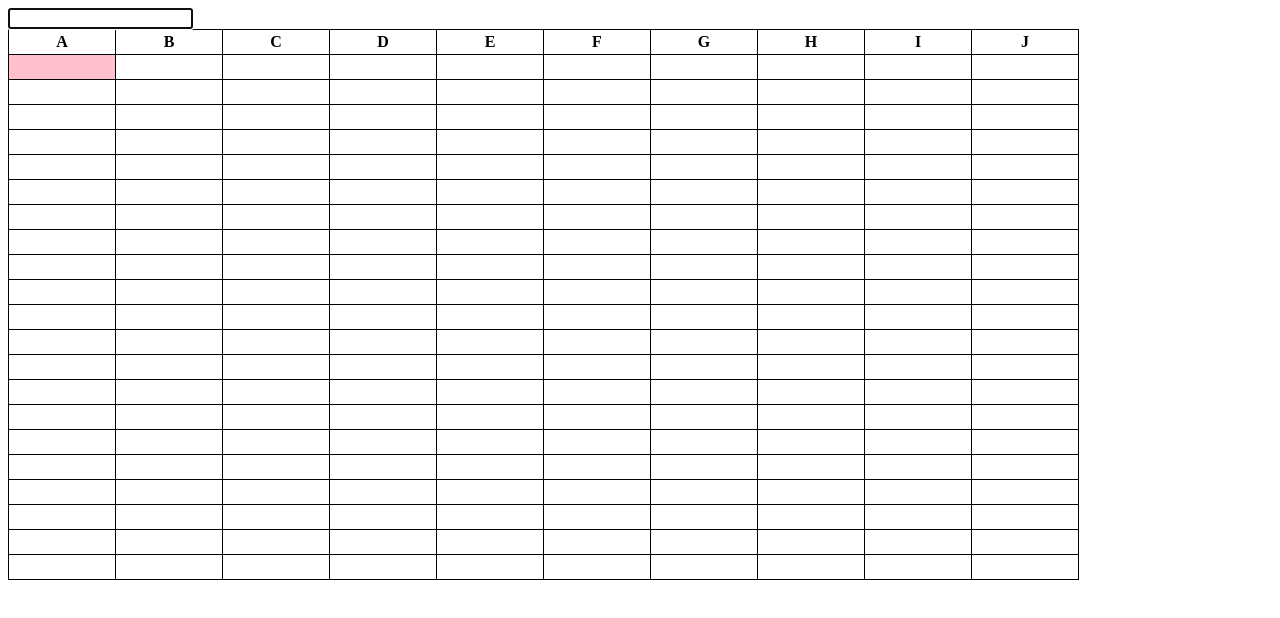
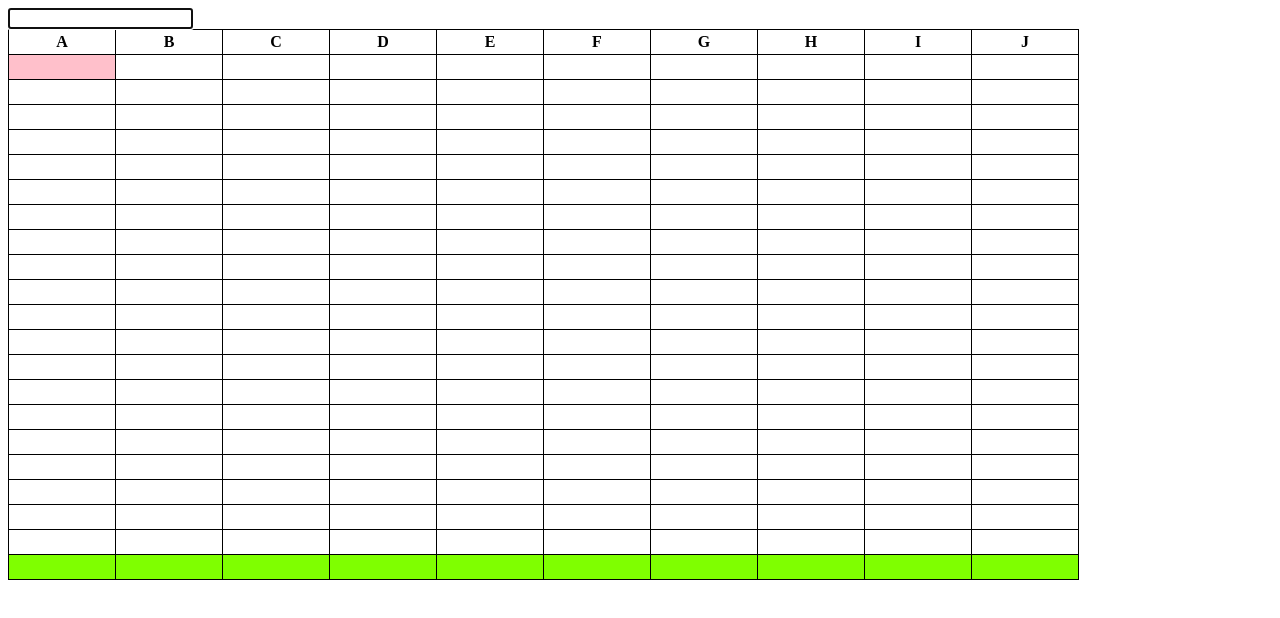
Before and after one commit to ydnay/X-CellSum, a website: page public/index.html in a window 1280 px wide. Drawn offline with Linux system fonts and the light colour scheme.

Commit message:
Add color to the last row

```diff
--- a/client/js/table-view.js
+++ b/client/js/table-view.js
@@ -113,6 +113,8 @@ class TableView {
     for (let i = 0; i < this.model.numCols; i++) {
       footTD[i].textContent = sum[i];
     }
+
+    tr.className = 'sum-row';
   }
 
   attachEventHandlers() {
--- a/public/css/styles.css
+++ b/public/css/styles.css
@@ -13,3 +13,7 @@ td {
 .current-cell {
   background-color: pink;
 }
+
+.sum-row {
+  background-color: chartreuse;
+}
--- a/public/js/bundle.js
+++ b/public/js/bundle.js
@@ -194,6 +194,8 @@ class TableView {
     for (let i = 0; i < this.model.numCols; i++) {
       footTD[i].textContent = sum[i];
     }
+
+    tr.className = 'sum-row';
   }
 
   attachEventHandlers() {
```
